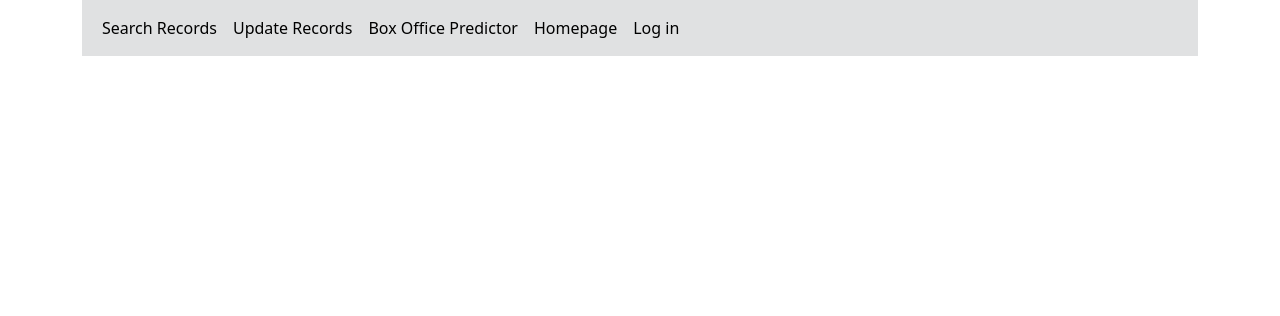
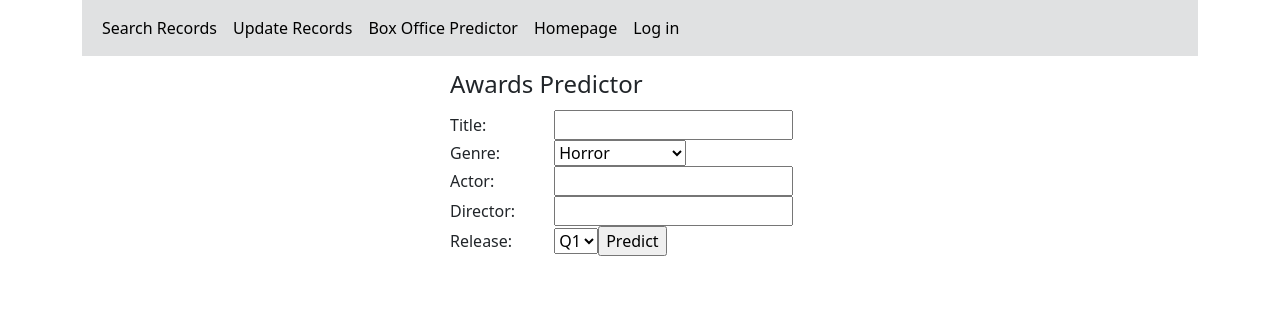
Before and after one commit to gfm11/Movie-Budget-Predictor, a Flask app: page /AwardsPredictor in a window 1280 px wide. Shown: the top 316 px of the page. Run offline with Flask 3, Linux system fonts and the light colour scheme.

Commit message:
Add Awards predictor html look

```diff
--- a/app.py
+++ b/app.py
@@ -318,6 +318,10 @@ def PredictBoxOffice():
 def AwardsPredictor():
     return render_template('AwardsPredictor.html')
 
+@app.route("/predict-awards", methods=['POST'])
+def Predictawards():
+    return redirect("/AwardsPredictor")
+
 @app.context_processor
 def inject_user():
     username = request.cookies.get("username")
--- a/templates/AwardsPredictor.html
+++ b/templates/AwardsPredictor.html
@@ -35,5 +35,100 @@
                 </div>
             </nav>
         </div>
+    {% with messages = get_flashed_messages(with_categories=true) %}
+            {% if messages %}
+                {% for category, message in messages %}
+                    <div
+                        style="margin: 10px auto; width: 400px; padding: 10px; border-radius: 5px;
+                            color: white; text-align: center;
+                        background-color: {% if category == 'error' %} #dc3545 {% elif category == 'success' %}#28a745{% else %}#007bff{% endif %};">
+                    {{ message }}
+                    </div>
+                {% endfor %}
+            {% endif %}
+    {% endwith %}
+    <main style="width: 400px; margin: auto;">
+        <form action= "/predict-awards" method="POST" style="margin-bottom: 20px;">
+            <fieldset style="padding: 10px;">
+                <legend>Awards Predictor</legend>
+                <label style="display:inline-block; width:100px;">Title:</label>
+                <input type="text" name="title"><br>
+
+                <label style="display:inline-block; width:100px;">Genre:</label>
+                <select name="genre" id="genres">
+                    <option value="Horror">Horror</option>
+                    <option value="Drama">Drama</option>
+                    <option value="Crime">Crime</option>
+                    <option value="Family">Family</option>
+                    <option value="Animation">Animation</option>
+                    <option value="Science Fiction">Science Fiction</option>
+                    <option value="Action">Action</option>
+                    <option value="Thriller">Thriller</option>
+                    <option value="Mystery">Mystery</option>
+                    <option value="Fantasy">Fantasy</option>
+                    <option value="Western">Western</option>
+                    <option value="Thriller">Family</option>
+                    <option value="Documentary">Documentary</option>
+                    <option value="Adventure">Adventure</option>
+                    <option value="War">War</option>
+                    <option value="History">History</option>
+                    <option value="Romance">Romance</option>
+                    <option value="Comedy">Comedy</option>
+                    <option value="Music">Music</option>
+                </select>
+                <br>
+                <label style="display:inline-block; width:100px;">Actor:</label>
+                <input list="actor" name="actor">
+                <datalist id="actor">
+                    <option value="Leonardo DiCaprio">
+                    <option value="Joseph Gordon-Levitt">
+                    <option value="Elliot Page">
+                    <option value="Matthew McConaughey">
+                    <option value="Anne Hathaway">
+                    <option value="Jessica Chastain">
+                    <option value="Christian Bale">
+                    <option value="Heath Ledger">
+                    <option value="Aaron Eckhart">
+                    <option value="Sam Worthington">
+                    <option value="Sigourney Weaver">
+                    <option value="Robert Downey Jr.">
+                    <option value="Chris Evans">
+                    <option value="Scarlett Johansson">
+                    <option value="Ryan Reynolds">
+                    <option value="Morena Baccarin">
+                    <option value="T. J. Miller">
+                    <option value="Chris Hemsworth">
+                    <option value="Chris Pratt">
+                    <option value="Bradley Cooper">
+                    <option value="Daniel Radcliffe">
+                    <option value="Rupert Grint">
+                    <option value="Emma Watson">
+                    <option value="Gwyneth Paltrow">
+                    <option value="Terrence Howard">
+                </datalist>
+
+                <label style="display:inline-block; width:100px;">Director:</label>
+                <input list="director" name="director">
+                <datalist id="director">
+                    <option value="Christopher Nolan">
+                    <option value="James Cameron">
+                    <option value="Joss Whedon">
+                    <option value="Tim Miller">
+                    <option value="Anthony Russo">
+                    <option value="Joe Russo">
+                    <option value="James Gunn">
+                    <option value="Chris Columbus">
+                    <option value="Jon Favreau">
+                </datalist>
+                <label style="display:inline-block; width:100px;">Release:</label>
+                <select name="release" id="release">
+                    <option value="Q1">Q1</option>
+                    <option value="Q2">Q2</option>
+                    <option value="Q3">Q3</option>
+                    <option value="Q4">Q4</option>
+                <input type="submit" value="Predict">
+            </fieldset>
+        </form>
+    </main>
     </body>
 </html>
--- a/templates/BoxOfficePredictor.html
+++ b/templates/BoxOfficePredictor.html
@@ -33,7 +33,6 @@
                 </div>
             </nav>
         </div>
-    </body>
     {% with messages = get_flashed_messages(with_categories=true) %}
             {% if messages %}
                 {% for category, message in messages %}
@@ -129,4 +128,5 @@
             </fieldset>
         </form>
     </main>
+    </body>
 </html>
```
